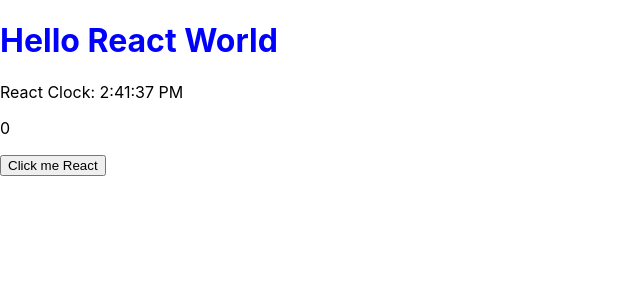
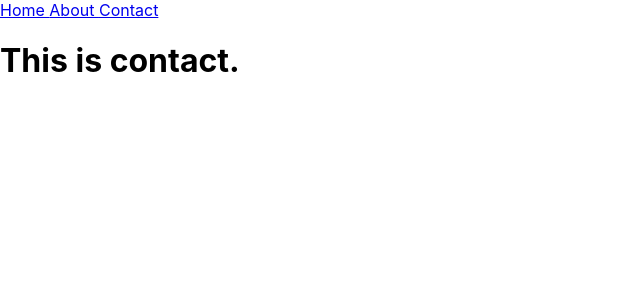
Before and after one commit to Lucie-HJ-ROH/react_JAB, a React (Create React App) app: page /contact in a window 1280 px wide. Shown: the top 300 px of the page, without its empty margins (0-640 px from the left). Built offline with nearby package versions, Linux system fonts and the light colour scheme.

Commit message:
ADD Router and Link

```diff
--- a/package.json
+++ b/package.json
@@ -34,5 +34,8 @@
       "last 1 firefox version",
       "last 1 safari version"
     ]
+  },
+  "devDependencies": {
+    "react-router-dom": "^6.4.3"
   }
 }
--- a/src/App.js
+++ b/src/App.js
@@ -1,19 +1,25 @@
 import React from "react";
 import Main from "./component/Main";
+import Home from "./component/Home";
+import {BrowserRouter, Route, Routes} from 'react-router-dom'
 
 
+import {About} from "./component/About";
+import {Contact} from "./component/Contact";
+import Header from "./component/Header";
+
 function App() {
+    return (
+        <>
+            <Header/>
+            <Routes>
+                <Route path="/" element={<Home/>}/>
+                <Route path="/about" element={<About/>}/>
+                <Route path="/contact" element={<Contact/>}/>
+            </Routes>
+        </>
 
-    return (
-        <div>
-            <Main />
-        </div>
     );
-
-
 }
 
-
-
-
 export default App;
--- /dev/null
+++ b/src/component/About.js
@@ -0,0 +1,8 @@
+import React from "react";
+export function About(){
+    return (
+        <div>
+            <h1>This is contact.</h1>
+        </div>
+    )
+}
--- /dev/null
+++ b/src/component/Contact.js
@@ -0,0 +1,8 @@
+import React from "react";
+export function Contact (){
+    return (
+        <div>
+            <h1>This is contact.</h1>
+        </div>
+    )
+}
--- /dev/null
+++ b/src/component/Header.js
@@ -0,0 +1,13 @@
+import React from "react";
+import { Link } from "react-router-dom";
+
+function Header() {
+    return (
+        <div>
+            <Link to="/">Home </Link>
+            <Link to="/about">About </Link>
+            <Link to="/contact">Contact </Link>
+        </div> );
+}
+
+export default Header;
--- /dev/null
+++ b/src/component/Home.js
@@ -0,0 +1,34 @@
+import React, {useEffect} from "react";
+import {Contact} from "./Contact";
+import {About} from "./About";
+import DisplayMessage from "./DisplayMessage";
+import Clock from "./Clock";
+import CounterDisplay from "./CounterDisplay";
+import UserActions from "./UserActions";
+function Home(){
+    const [color, setColor] = React.useState(JSON.parse(sessionStorage.getItem('color')) || "blue");
+    const [count, setCount] = React.useState(JSON.parse(localStorage.getItem('count')) || 0);
+
+    console.log(color);
+    console.log(count);
+
+    useEffect(() => {
+        sessionStorage.setItem('color', JSON.stringify(color));
+        localStorage.setItem('count', JSON.stringify(count));
+
+    }, [color, count]);
+    return (
+        <div>
+            <DisplayMessage color={color}/>
+            <Clock/>
+            <CounterDisplay count ={count}/>
+            <UserActions
+                setColor={setColor}
+                setCount={setCount}
+                count={count}
+                color={color}/>
+        </div>
+    );
+}
+
+export default Home
--- a/src/index.js
+++ b/src/index.js
@@ -3,12 +3,16 @@ import ReactDOM from 'react-dom/client';
 import './index.css';
 import App from './App';
 import reportWebVitals from './reportWebVitals';
+import {BrowserRouter, Route, Routes} from 'react-router-dom'
+
 
 const root = ReactDOM.createRoot(document.getElementById('root'));
 
 root.render(
     <React.StrictMode>
-        <App/>
+        <BrowserRouter>
+            <App/>
+        </BrowserRouter>
     </React.StrictMode>
 )
 
```
Also changed, not shown: 1 other file (tests, documents, lock files or other folders).
